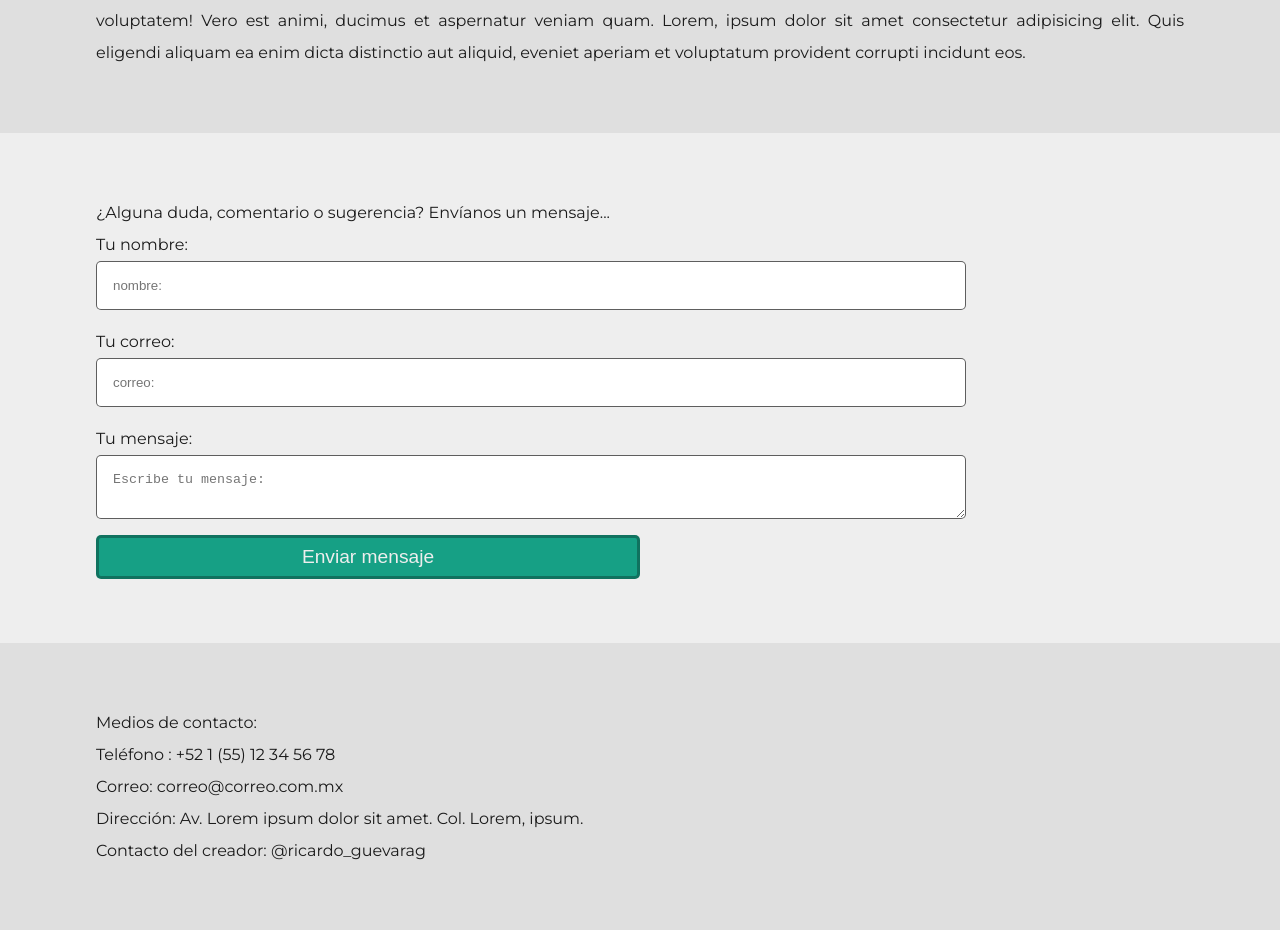
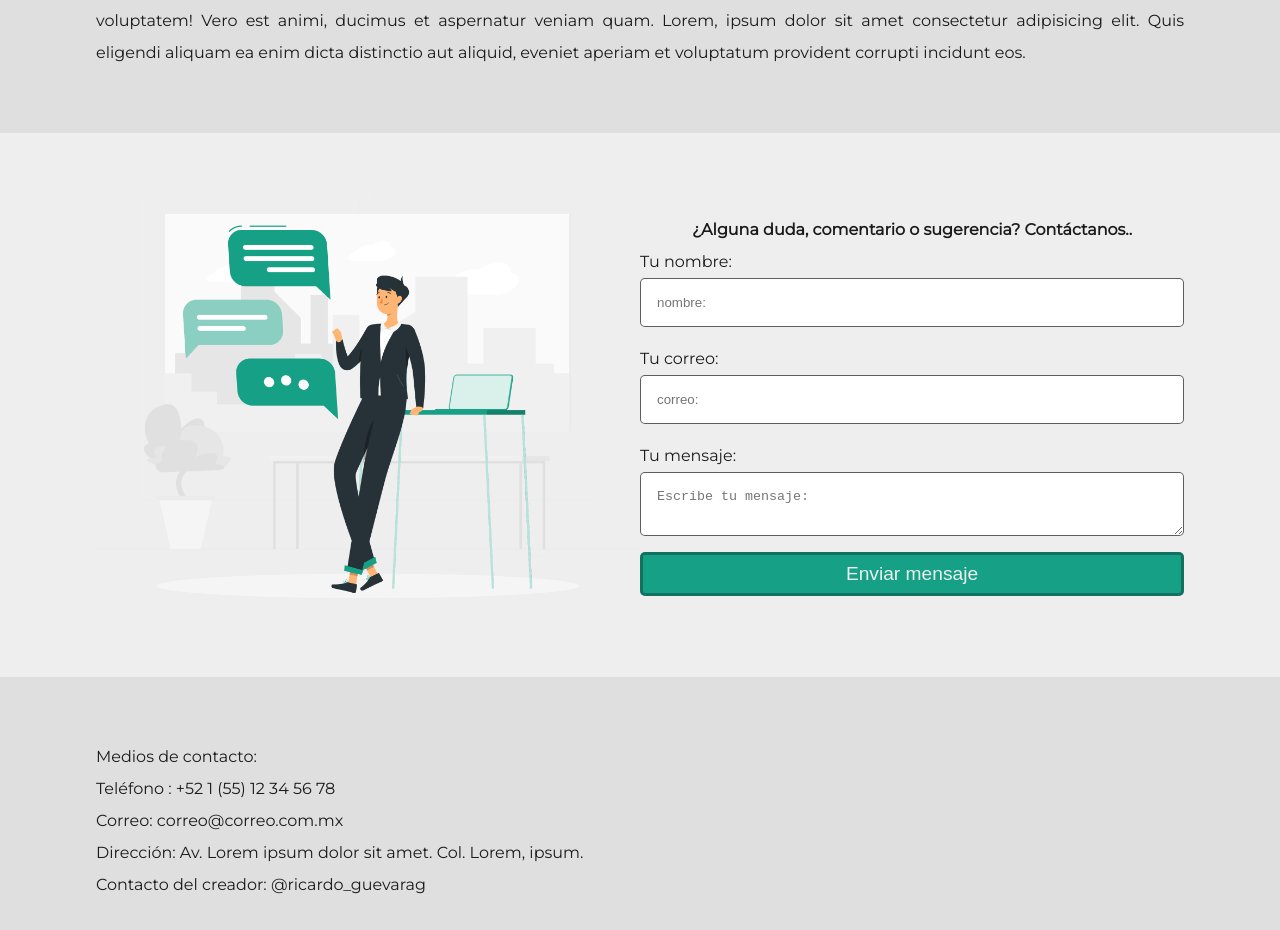
Before and after one commit to ricardoggz/restaurant-app, a React (Create React App) app: page / in a window 1280 px wide. Shown: the part 823-1753 px from the top of the page. Built offline with nearby package versions, Linux system fonts and the light colour scheme.

Commit message:
blog modified and finished

```diff
--- a/src/components/article/Article.jsx
+++ b/src/components/article/Article.jsx
@@ -1,37 +1,35 @@
-import React, { Component } from "react";
+import React from "react";
 import axios from "axios";
 import "./style/article.css";
+import cooking from "./img/cooking.jpg";
+import { Button } from "../button/Button";
 
-import imgarticle from "./img/imgarticle.jpg";
-
-import { Button } from "../button/Button";
-class Article extends Component {
-  componentDidMount() {
-    axios.get("https://jsonplaceholder.typicode.com/posts/2").then(
+function Article() {
+  const API_URL = "https://jsonplaceholder.typicode.com/posts/1";
+  axios
+    .get(API_URL)
+    .then(
       ({ data }) =>
-        (document.getElementById(
-          "article"
-        ).innerHTML = `<h3>Título del artículo: "${data.title}"</h3>
-         <ul>
-         <li><i>Autor: ${data.userId}</i></li>
-         <li><i>Artículos: ${data.id}</i></li>
-         <li><i>Descripción:</i> ${data.body}</li>
+        (document.getElementById("article").innerHTML = `<ul>
+        <li><b>Autor:</b> ${data.id}</li>
+        <li><b>Artículos:</b> ${data.userId}</li>
+        <li><b>Título:</b> ${data.title}</li>
+        <li><b>Descripción:</b> ${data.body}</li>
         </ul>`)
-    ).catch("Error 404 page not found");
-  }
-
-  render() {
+    )
+    .catch("Error 404 page not found");
   return (
     <>
-        <div id="article" className="articles-container"></div>
-        <div>
-        <img src={imgarticle} atl="loading" className="imgarticle" />
+      <div className="card-article">
+        <div id="article"></div>
+        <div className="imgarticle">
+          <img src={cooking} alt="loading" />
+          <Button title="Leer artículo completo" />
+        </div>
         <br />
-          <Button title="Lerr artículo completo" />
       </div>
     </>
   );
 }
-}
 
 export { Article };
--- a/src/components/article/style/article.css
+++ b/src/components/article/style/article.css
@@ -1,15 +1,19 @@
-.articles-container ul li{
+.card-article ul li{
     list-style: none;
 }
-.imgarticle {
-    width: 20%;
-    border-radius: 50%;
+
+.card-article .imgarticle{
+    margin: 0 auto;
+    width: 80%;
+}
+.card-article .imgarticle img{
+    width: 100%;
 }
 
 /*responsive*/
 
 @media (min-width:240px) and (max-width:880px){
-    .imgarticle{
+    .card-article .imgarticle{
         width: 100%;
     }
 }
--- a/src/components/button/style/button.css
+++ b/src/components/button/style/button.css
@@ -1,5 +1,5 @@
 button{
-    width:50%;
+    width:100%;
     padding:0.5rem  1rem;
     cursor: pointer;
     background: #16a085;
--- a/src/components/contact/Contact.jsx
+++ b/src/components/contact/Contact.jsx
@@ -1,12 +1,18 @@
 import React from "react";
 import { Button } from "../button/Button";
 import "./style/contact.css";
+import illustration from "./img/illustration.png";
 
 function Contact() {
   return (
-    <section className="flex-container sections-container">
+    <section className="flex-container contact-container">
+      <img src={illustration} alt="loading" />
       <form className="form-container">
-        <span>¿Alguna duda, comentario o sugerencia? Envíanos un mensaje...</span>
+        <center>
+          <span>
+            <b>¿Alguna duda, comentario o sugerencia? Contáctanos..</b>
+          </span>
+        </center>
         <label>Tu nombre:</label>
         <input type="text" placeholder="nombre:" />
         <label>Tu correo:</label>
--- a/src/components/contact/style/contact.css
+++ b/src/components/contact/style/contact.css
@@ -1,9 +1,20 @@
+.contact-container{
+    display: flex;
+    justify-content: space-between;
+}
+.contact-container img{
+    width: 50%;
+}
+
 .form-container{
+    width: 100%;
     display: flex;
     flex-direction: column;
+    justify-content: center;
+    text-align: start;
 }
 .form-container input, textarea{
-    width: 80%;
+    width: 100%;
     margin-bottom: 1rem;
     padding:1rem;
     border-radius: 5px;
@@ -11,7 +22,14 @@
 }
 
 @media (min-width:240px) and (max-width: 880px){
-    .form-container input, textarea{
+
+    .contact-container{
+        flex-direction: column-reverse;
+        padding: 3rem 0;
+    }
+    .contact-container img{
         width: 100%;
     }
+
+
 }
--- a/src/components/hero/style/hero.css
+++ b/src/components/hero/style/hero.css
@@ -28,10 +28,6 @@
   background:rgba(0, 0, 0, 0.575);
   color:#eeeeee;
 }
-.titles button{
-  width: 100%;
-}
-
 /*responsive*/
 
 @media (min-width: 240px) and (max-width: 880px) {
--- a/src/scenes/blog/Blog.jsx
+++ b/src/scenes/blog/Blog.jsx
@@ -1,5 +1,5 @@
 import React from "react";
-import {Article} from "../../components/article/Article";
+import { Article } from "../../components/article/Article";
 
 function Blog() {
   return (
```
Also changed, not shown: src/components/article/img/cooking.jpg (added), src/components/contact/img/illustration.png (added). Lines whose indentation alone changed are shown as unchanged.
